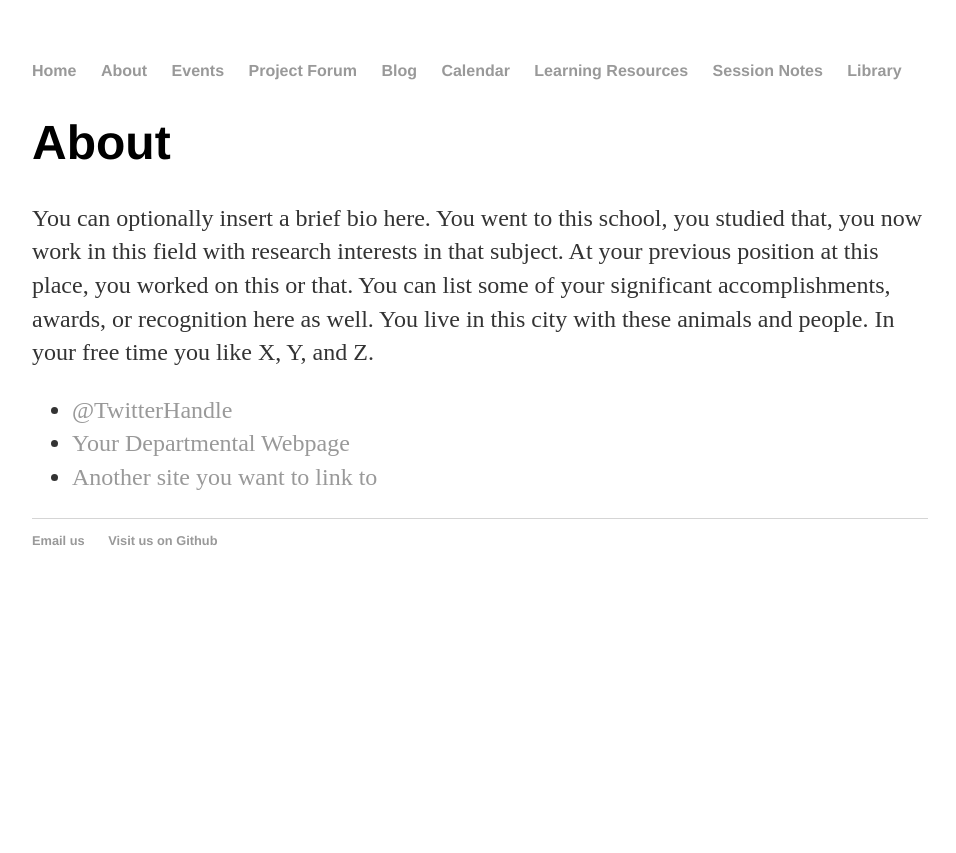
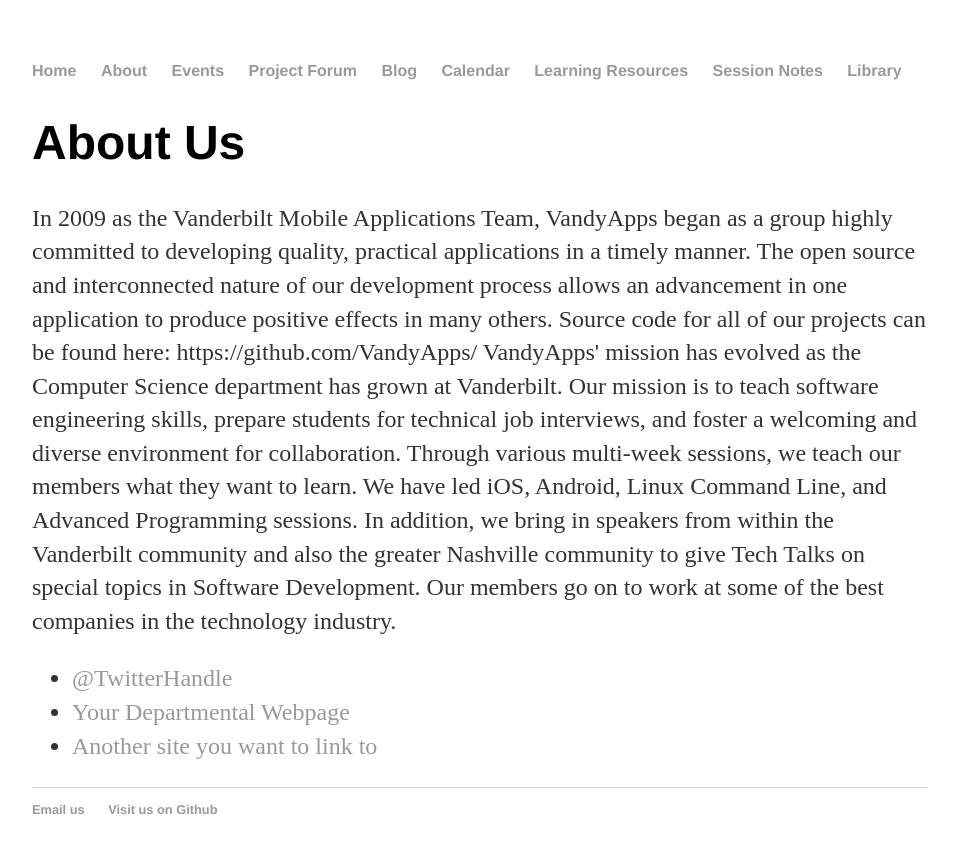
Before and after one commit to VandyApps/adamMgross.github.io, a Jekyll site: the page built from about/index.html, in a window 1280 px wide. Shown: the top 853 px of the page, without its empty margins (160-1116 px from the left). Built offline with Jekyll 4.4.1, drawn with Linux system fonts in a browser that asks for light colours.

Commit message:
Automated commit message.

```diff
--- a/about/index.html
+++ b/about/index.html
@@ -1,11 +1,16 @@
 ---
 layout: default
-title: About Hank Quinlan
+title: About VandyApps
 ---
 
 		<div class="about">
-			<h1>About</h1>
-			<p>You can optionally insert a brief bio here. You went to this school, you studied that, you now work in this field with research interests in that subject. At your previous position at this place, you worked on this or that. You can list some of your significant accomplishments, awards, or recognition here as well. You live in this city with these animals and people. In your free time you like X, Y, and Z.</p>
+			<h1>About Us</h1>
+			<p>In 2009 as the Vanderbilt Mobile Applications Team, VandyApps began as a group highly committed to developing quality, practical applications in a timely manner. The open source and interconnected nature of our development process allows an advancement in one application to produce positive effects in many others.
+
+            Source code for all of our projects can be found here:
+            https://github.com/VandyApps/
+
+            VandyApps' mission has evolved as the Computer Science department has grown at Vanderbilt. Our mission is to teach software engineering skills, prepare students for technical job interviews, and foster a welcoming and diverse environment for collaboration. Through various multi-week sessions, we teach our members what they want to learn. We have led iOS, Android, Linux Command Line, and Advanced Programming sessions. In addition, we bring in speakers from within the Vanderbilt community and also the greater Nashville community to give Tech Talks on special topics in Software Development. Our members go on to work at some of the best companies in the technology industry.</p>
 
 			<ul class="contacts">
 				<li><a href="#">@TwitterHandle</a></li>
```
